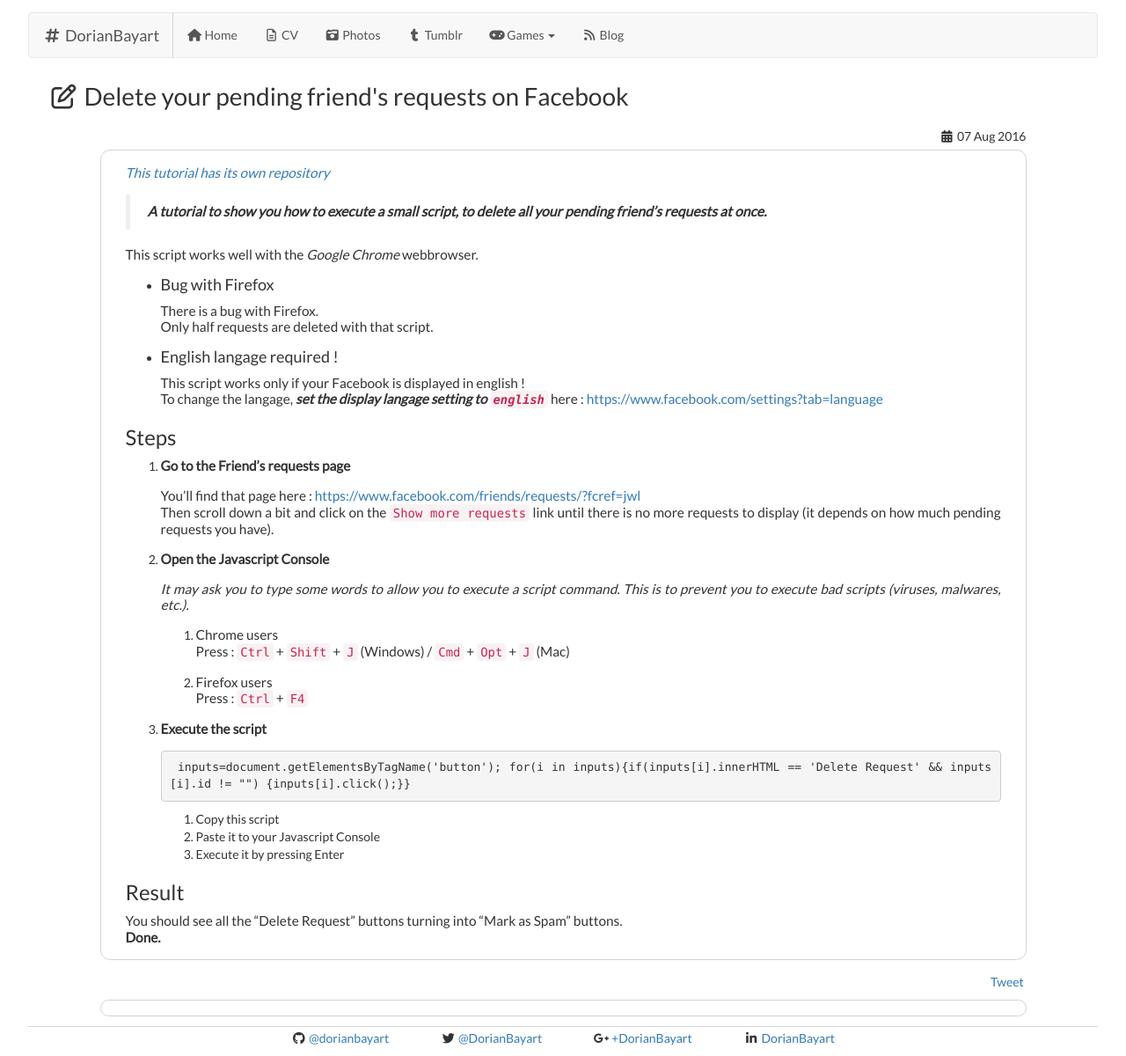
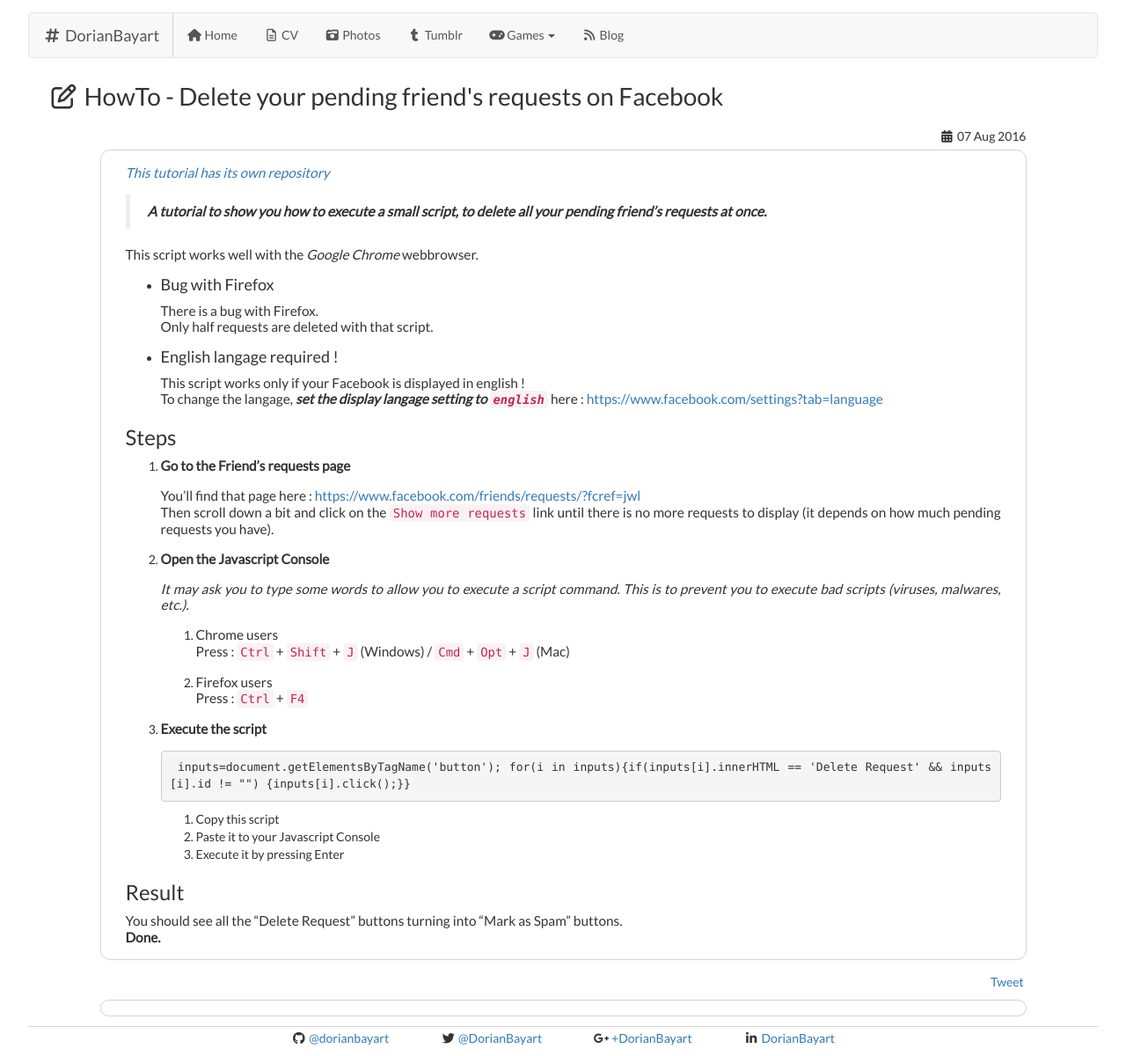
Before and after one commit to dorianbayart/dorianbayart.github.io, a Jekyll site: the page built from _posts/2016-08-07-delete-pending-requests-on-facebook.md, in a window 1280 px wide. Shown: the whole page at 88% size. Built offline with Jekyll 4.4.1, drawn with Linux system fonts in a browser that asks for light colours; nearby versions of some CDN libraries; comment, search, counter and statistics services are not loaded.

Commit message:
Update 2016-08-07-delete-pending-requests-on-facebook.md

```diff
--- a/_posts/2016-08-07-delete-pending-requests-on-facebook.md
+++ b/_posts/2016-08-07-delete-pending-requests-on-facebook.md
@@ -1,7 +1,7 @@
 ---
 layout: post
-title: "Delete your pending friend's requests on Facebook"
-description: A short HowTo tutorial to execute a script to delete all pending friend's requests at once.
+title: "HowTo - Delete your pending friend's requests on Facebook"
+description: A short tutorial to execute a script to delete all pending friend's requests at once.
 lang: en-US
 date: 2016-08-07
 ---
```
